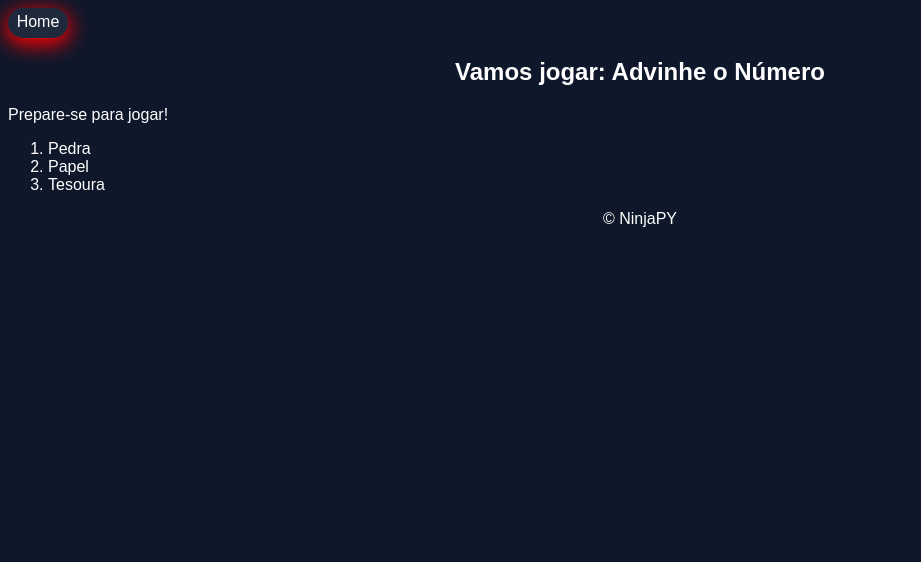
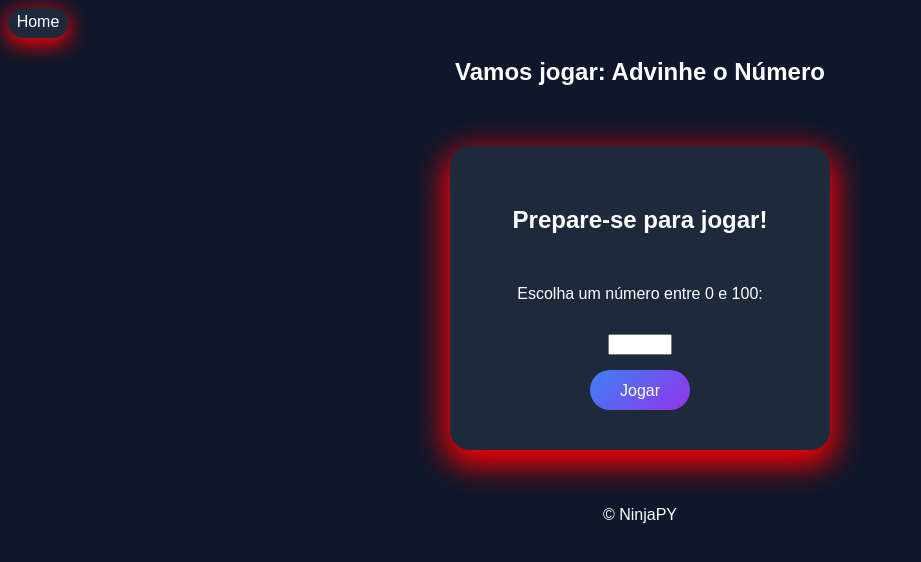
Before and after one commit to Pedro-Ramon2608/Jogos_Py, a Python web app: template app/templates/adivinhe_num.html in a window 1280 px wide. Shown: the top 562 px of the page, without its empty margins (0-921 px from the left). Run offline with Jinja, Linux system fonts and the light colour scheme; the template is opened without the code that fills it, so the values that code supplies are empty.

Commit message:
inicio da lógica de funcionamento do adivinhe num

```diff
--- a/app/templates/adivinhe_num.html
+++ b/app/templates/adivinhe_num.html
@@ -6,10 +6,25 @@
     <header>
         <h2>Vamos jogar: Advinhe o Número</h2>
     </header>
-    <p>Prepare-se para jogar!</p>
-    <ol>
-        <li>Pedra</li>
-        <li>Papel</li>
-        <li>Tesoura</li>
-    </ol>
+
+    <div class="box-flex">
+        <div class="box-escolha">
+            <h2>Prepare-se para jogar!</h2>
+            <p>Escolha um número entre 0 e 100:</p>
+            <form action="" method="POST">
+                <input type="number" name="numero" min="0" max="100" required>
+                <button type="submit">Jogar</button>
+            </form>
+        </div>
+    </div>
+
+    {% if resultado %}
+    <div class="box-flex">
+        <div class="box-result">
+            <p>Sua Escolha: <strong>{{ usuario }}</strong></p>
+            <h3>{{ resultado }}</h3>
+        </div>
+    </div>
+    {% endif %}
+
 {% endblock %}
```
Also changed, not shown: app/logica_jogos.py (+10 -1 lines), app/routes.py (+11 -2 lines).
